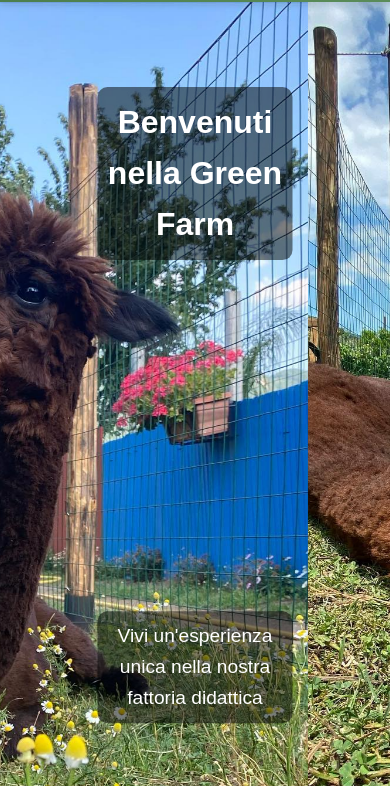
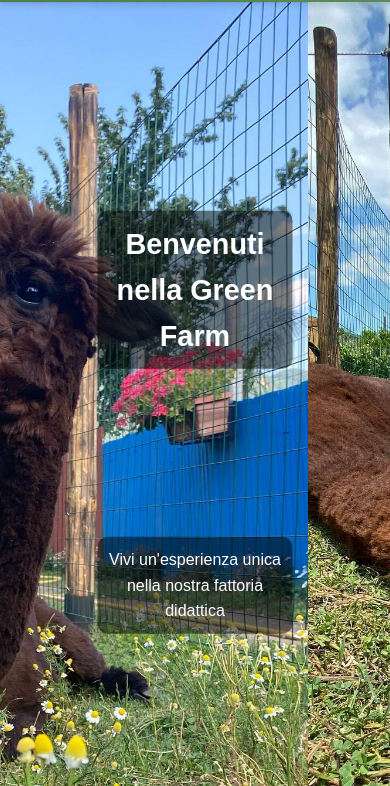
Before and after one commit to ianoras/Green_Farm, a plain HTML site: page index.htm in a window 390 px wide. Shown: the part 58-844 px from the top of the page. Drawn offline with nearby package versions, Linux system fonts and the light colour scheme.

Commit message:
Aggiornata regola CSS per migliorare l'aspetto

```diff
--- a/style.css
+++ b/style.css
@@ -102,10 +102,10 @@ h2 {
   .navbar .nav-links {
     display: flex;
     flex-direction: column;
-    width: 100%;
+    width: 115%;
     position: absolute;
     top: 40px;
-    left: -20px;
+    left: -30px;
     background-color: #5a8c5a;
     z-index: 1;
     text-align: center;
@@ -170,36 +170,52 @@ h2 {
 .carousel-text h1 {
   font-size: 3rem;
   position: absolute;
-  top: 5%; /* Posiziona l'h1 più in alto, puoi regolare la percentuale */
+  top: 5%; /* L'h1 è appena sotto la navbar */
   left: 50%;
-  transform: translate(-50%, -380%); /* Centrato orizzontalmente e più in alto sull'asse Y */
+  transform: translate(-50%, -380%); /* Più in alto rispetto al centro */
   background: rgba(0, 0, 0, 0.5); /* Sfondo semitrasparente */
   padding: 10px;
   border-radius: 10px;
+  max-width: 90%; /* Assicura che non vada fuori schermo */
+  word-wrap: break-word; /* Gestione del testo lungo */
 }
 
-/* Stili per il paragrafo */
 .carousel-text p {
   font-size: 1.5rem;
   position: absolute;
   left: 50%;
-  transform: translate(-50%, 250%); /* Centrato orizzontalmente e più in basso sull'asse Y */
+  transform: translate(-50%, 250%); /* Ben separato dall'h1 */
   background: rgba(0, 0, 0, 0.5); /* Sfondo semitrasparente */
   padding: 10px;
   border-radius: 10px;
+  max-width: 90%; /* Limita la larghezza */
+  word-wrap: break-word; /* Gestione del testo lungo */
 }
 
 /* Media Query per dispositivi mobili */
 @media (max-width: 768px) {
   .carousel-text h1 {
-    font-size: 2rem; /* Ridurre la dimensione del testo su schermi piccoli */
-    top: 70px; /* Modificare la posizione verticale */
-    transform: translate(-50%, -250%); /* Posizionamento migliorato */
+    font-size: 2rem; /* Riduzione del font */
+    top: 5%; /* Mantieni il posizionamento relativo alla navbar */
+    transform: translate(-50%, -200%); /* Rimane più visibile */
   }
 
   .carousel-text p {
-    font-size: 1.2rem; /* Ridurre la dimensione del testo */
-    transform: translate(-50%, 150%); /* Posizionamento migliorato */
+    font-size: 1.2rem; /* Riduzione del font per schermi piccoli */
+    transform: translate(-50%, 150%); /* Posizione coerente con l'h1 */
+  }
+}
+
+/* Media Query per schermi ultra piccoli */
+@media (max-width: 480px) {
+  .carousel-text h1 {
+    font-size: 1.8rem; /* Ancora più piccolo per dispositivi molto piccoli */
+    transform: translate(-50%, -150%); /* Mantiene visibilità */
+  }
+
+  .carousel-text p {
+    font-size: 1rem; /* Testo del paragrafo più compatto */
+    transform: translate(-50%, 100%); /* Più vicino per spazi stretti */
   }
 }
 
```
